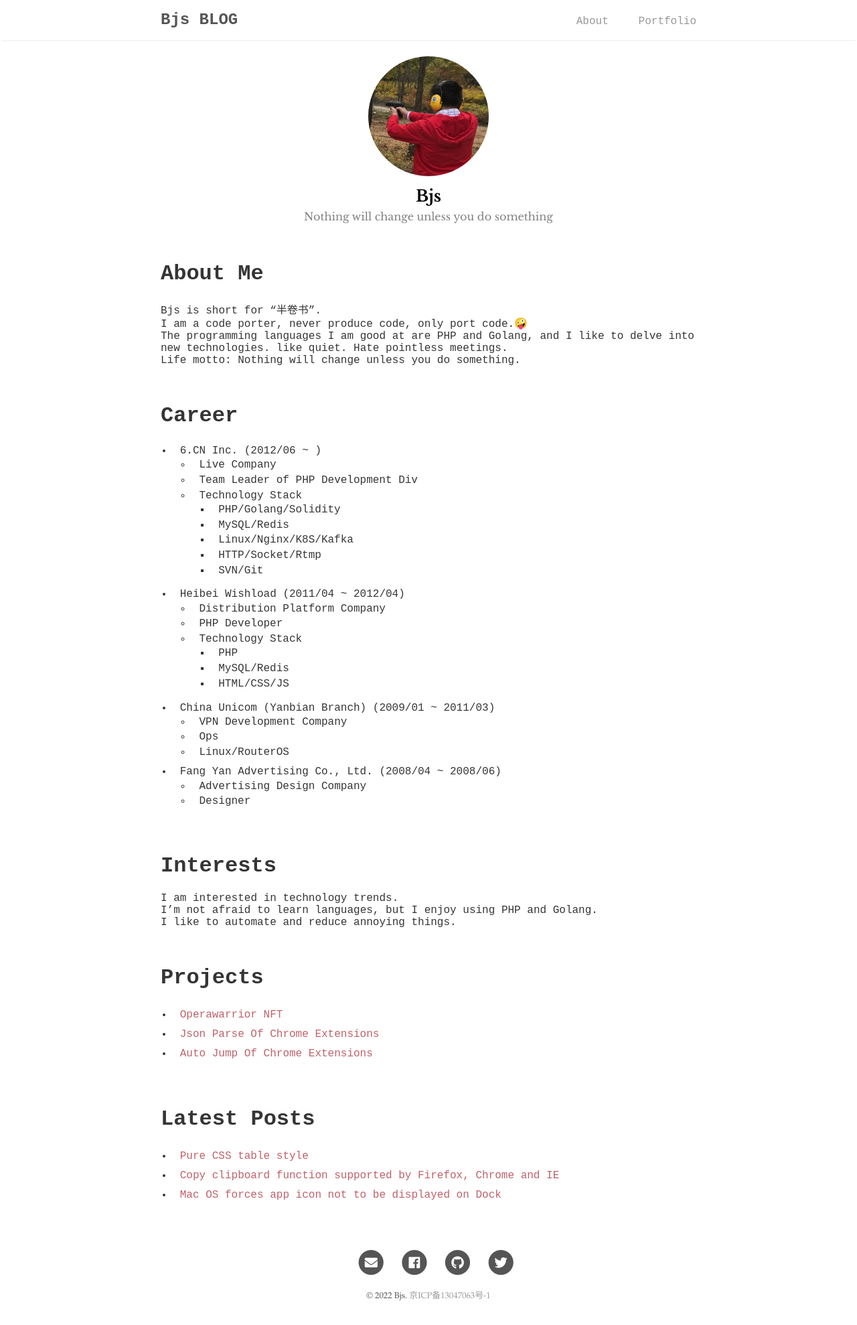
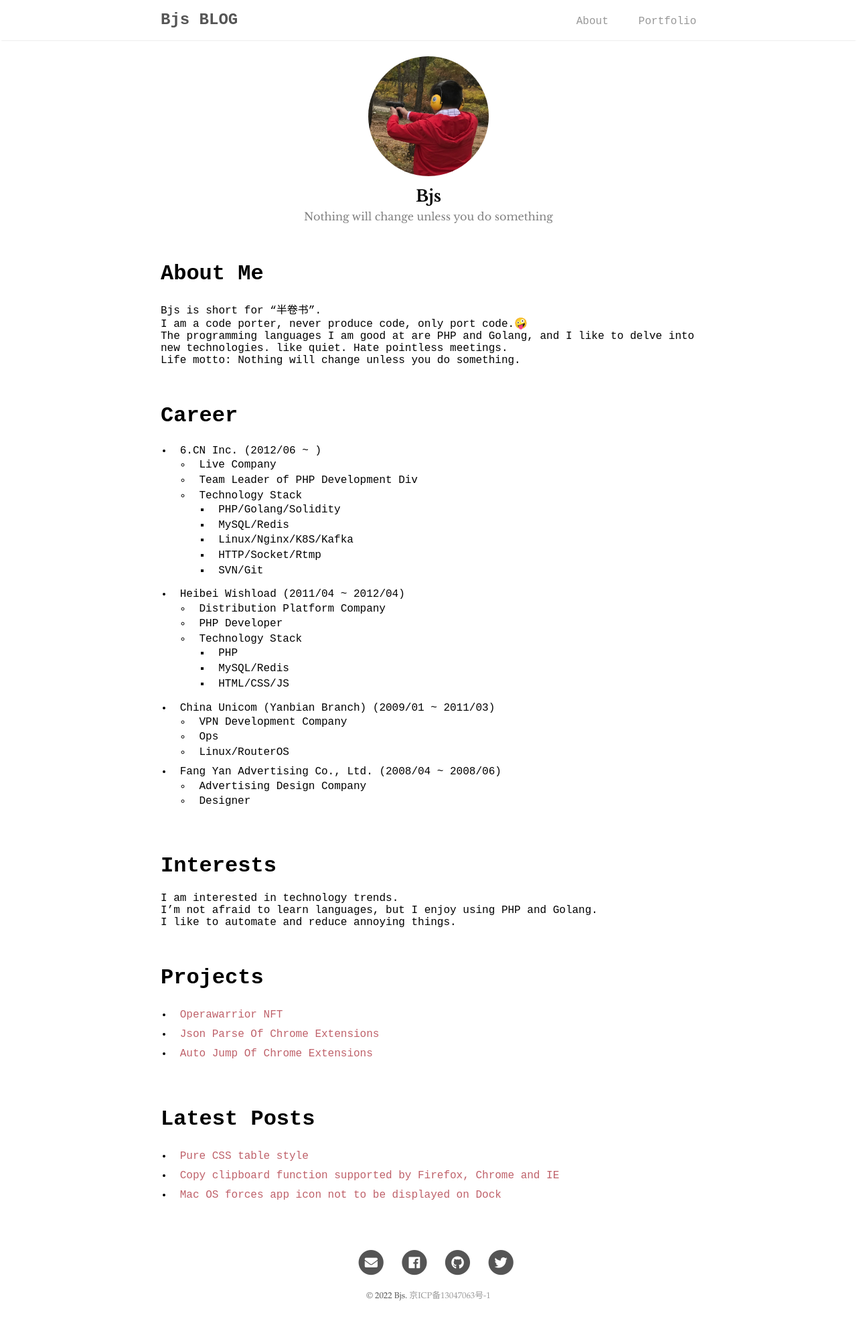
Before and after one commit to banjuanshu/banjuanshu.github.io, a Jekyll site: the page built from docs/index.md, in a window 1280 px wide. Shown: the whole page at 67% size. Built offline with Jekyll 4.4.1, drawn with Linux system fonts in a browser that asks for light colours.

Commit message:
fix(base): Modify font color

```diff
--- a/docs/_sass/base/_variables.scss
+++ b/docs/_sass/base/_variables.scss
@@ -1,6 +1,6 @@
 // Colors
 $default-color: #555;
-$default-shade: #353535;
+$default-shade: #000;
 $default-tint: #666;
 $grey-1: #979797;
 $grey-2: #e5e5e5;
```
